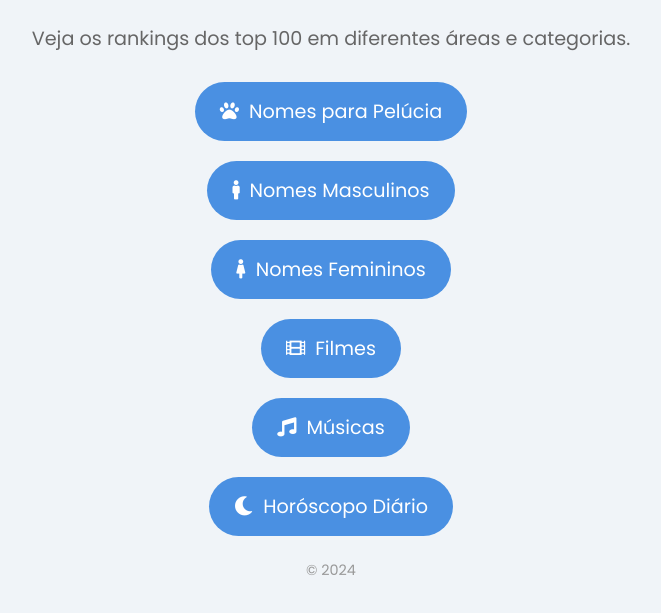
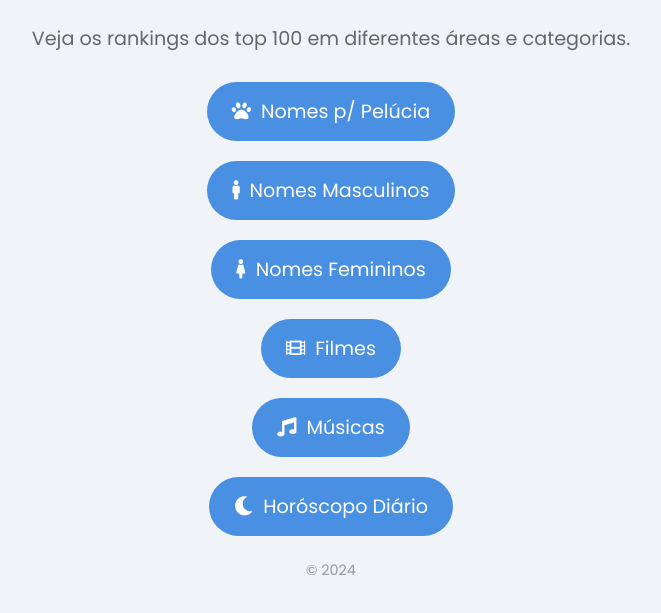
Before and after one commit to 100ratings/top, a plain HTML site: page index.html in a window 1280 px wide. Shown: the part 191-804 px from the top of the page, without its empty margins (309-970 px from the left). Drawn offline with Linux system fonts and the light colour scheme.

Commit message:
Update index.html

```diff
--- a/index.html
+++ b/index.html
@@ -82,7 +82,7 @@
 <body>
     <h1><i class="fas fa-star icon"></i>Top 100 Avaliações</h1>
     <p>Veja os rankings dos top 100 em diferentes áreas e categorias.</p>
-    <a href="https://tinyhost.pw/list/68FrnIWI5"><i class="fas fa-paw link-icon"></i>Nomes para Pelúcia</a>
+    <a href="https://tinyhost.pw/list/68FrnIWI5"><i class="fas fa-paw link-icon"></i>Nomes p/ Pelúcia</a>
     <a href="https://tinyhost.pw/list/s32vz5JVg"><i class="fas fa-male link-icon"></i>Nomes Masculinos</a>
     <a href="https://tinyhost.pw/list/JbEOC9haJ"><i class="fas fa-female link-icon"></i>Nomes Femininos</a>
     <a href="https://100ratings.com/?p=movies"><i class="fas fa-film link-icon"></i>Filmes</a>
```
